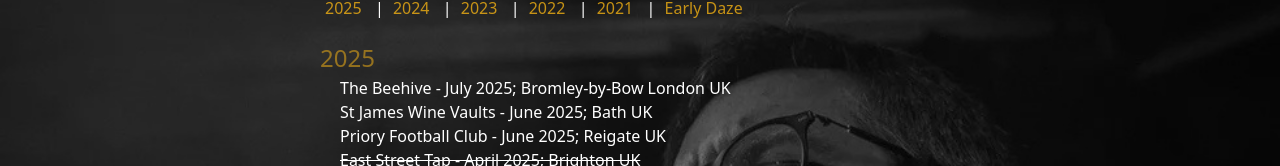
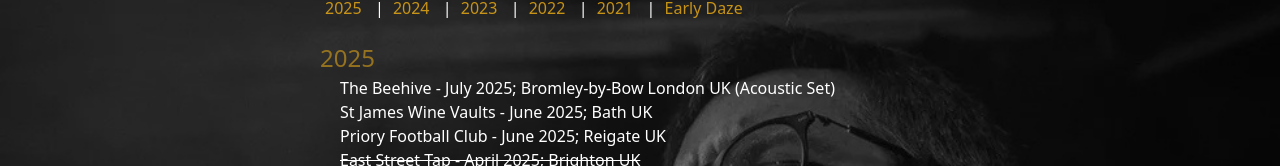
Before and after one commit to DuffmanOohyeah/boomedia, a Next.js app: page /gigs in a window 1280 px wide. Shown: the part 174-340 px from the top of the page. Built offline with nearby package versions, Linux system fonts and the light colour scheme.

Commit message:
Adding 'acoustic set' to gigspage

```diff
--- a/src/app/gigs/page.tsx
+++ b/src/app/gigs/page.tsx
@@ -55,7 +55,7 @@ const Gigs = (): JSX.Element => {
 					2025
 				</h2>
 				<ul className='gigsUl'>
-					<li>The Beehive - July 2025; Bromley-by-Bow London UK</li>
+					<li>The Beehive - July 2025; Bromley-by-Bow London UK (Acoustic Set)</li>
 					<li>St James Wine Vaults - June 2025; Bath UK</li>
 					<li>Priory Football Club - June 2025; Reigate UK</li>
 					<li className='line-through'>
```
